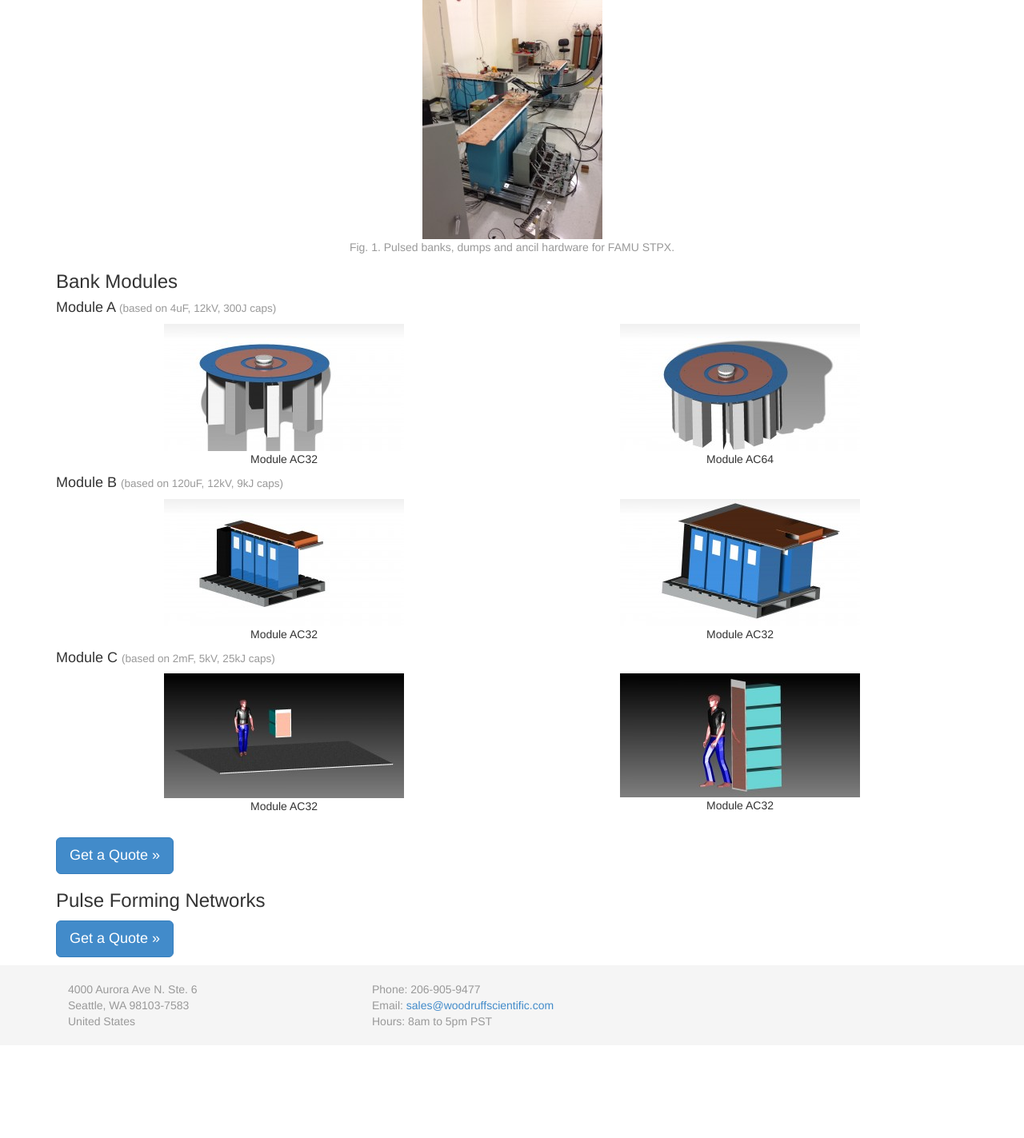
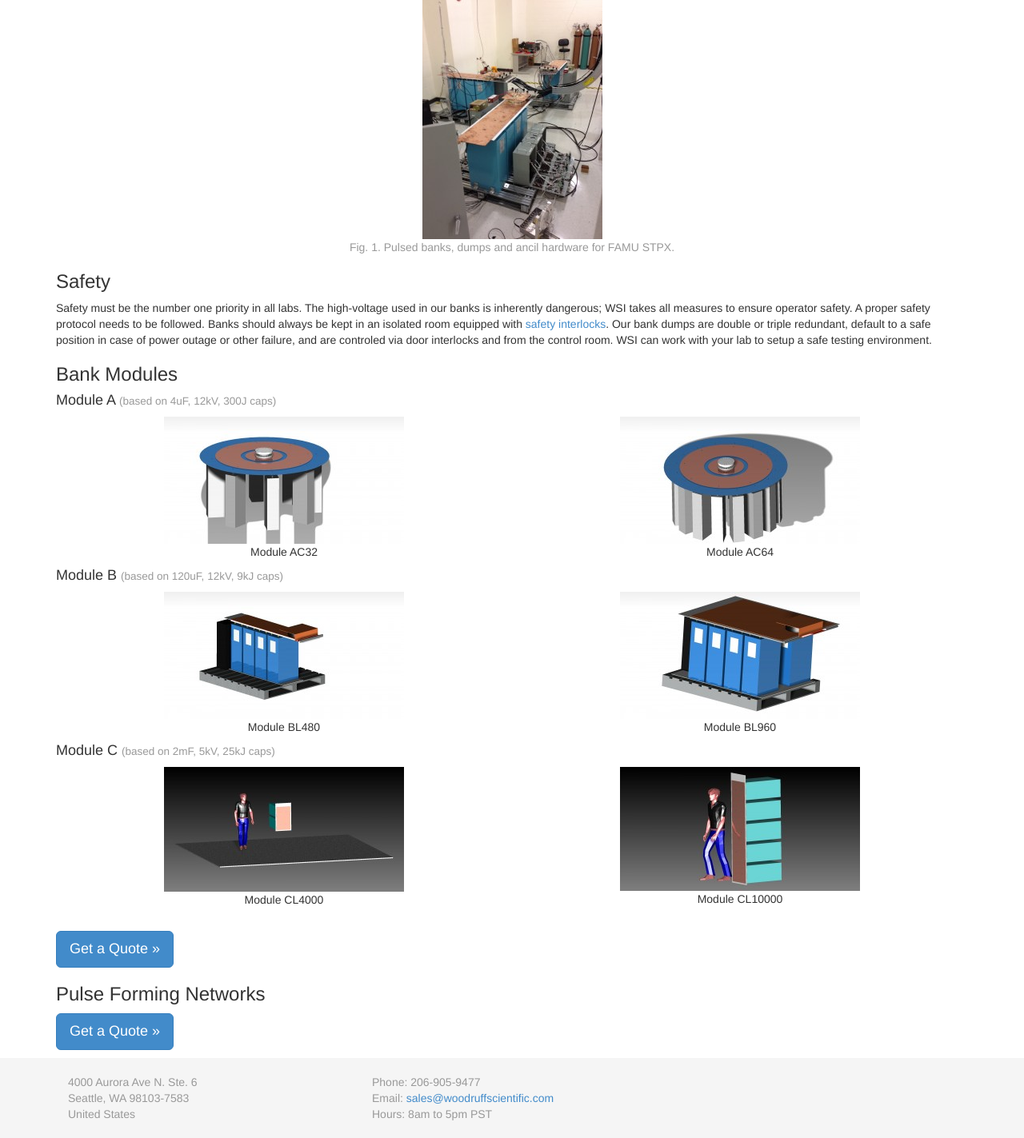
Before and after one commit to jeswsi/Website, a PHP site: page /pulsedpower in a window 1280 px wide. Shown: the part 393-1816 px from the top of the page at 80% size. Before the commit the page ends 1678 px from the top, so only its background shows below. Run offline with PHP 8.4, Linux system fonts and the light colour scheme; some libraries are stand-ins or nearby versions.

Commit message:
added safety section, updated captions

```diff
--- a/pulsedpower.php
+++ b/pulsedpower.php
@@ -31,6 +31,9 @@
 	<a href="img/stpx_banks.jpg"><img src="img/stpx_banks_small.jpg"></a><br />
 	<span class="text-muted">Fig. 1. Pulsed banks, dumps and ancil hardware for FAMU STPX.</span></p>
 
+<h3>Safety</h3>
+Safety must be the number one priority in all labs. The high-voltage used in our banks is inherently dangerous; WSI takes all measures to ensure operator safety. A proper safety protocol needs to be followed. Banks should always be kept in an isolated room equipped with <a href="safety">safety interlocks</a>. Our bank dumps are double or triple redundant, default to a safe position in case of power outage or other failure, and are controled via door interlocks and from the control room. WSI can work with your lab to setup a safe testing environment.
+
 <a id="bankmodules"></a>
 <h3>Bank Modules</h3>
 <h4>Module A <small>(based on 4uF, 12kV, 300J caps)</small></h4>
@@ -45,20 +48,20 @@
 <h4>Module B <small>(based on 120uF, 12kV, 9kJ caps)</small></h4>
 	<div class="col-md-6">
 		<p class="center"><a href="img/BankBL1.jpg"><img src="img/BankBL1-small.jpg"></a><br />
-		Module AC32</p>
+		Module BL480</p>
 	</div>
 	<div class="col-md-6">
 		<p class="center"><a href="img/BankBL2.jpg"><img src="img/BankBL2-small.jpg"></a><br />
-		Module AC32</p>
+		Module BL960</p>
 	</div>
 <h4>Module C <small>(based on 2mF, 5kV, 25kJ caps)</small></h4>
 	<div class="col-md-6">
 		<p class="center"><a href="img/BankCL3.jpg"><img src="img/BankCL3-small.jpg"></a><br />
-		Module AC32</p>
+		Module CL4000</p>
 	</div>
 	<div class="col-md-6">
 		<p class="center"><a href="img/BankCL1.jpg"><img src="img/BankCL1-small.jpg"></a><br />
-		Module AC32</p><br />
+		Module CL10000</p><br />
 	</div>
 
 	<p><a class="btn btn-lg btn-primary" href="mailto:sales@woodruffscientific.com" role="button">Get a Quote &raquo;</a></p>
```
